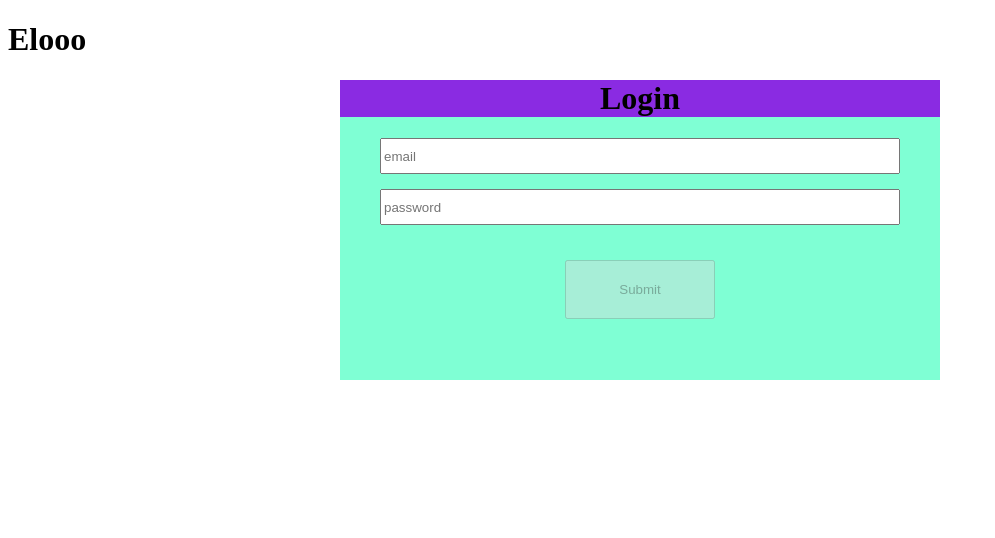
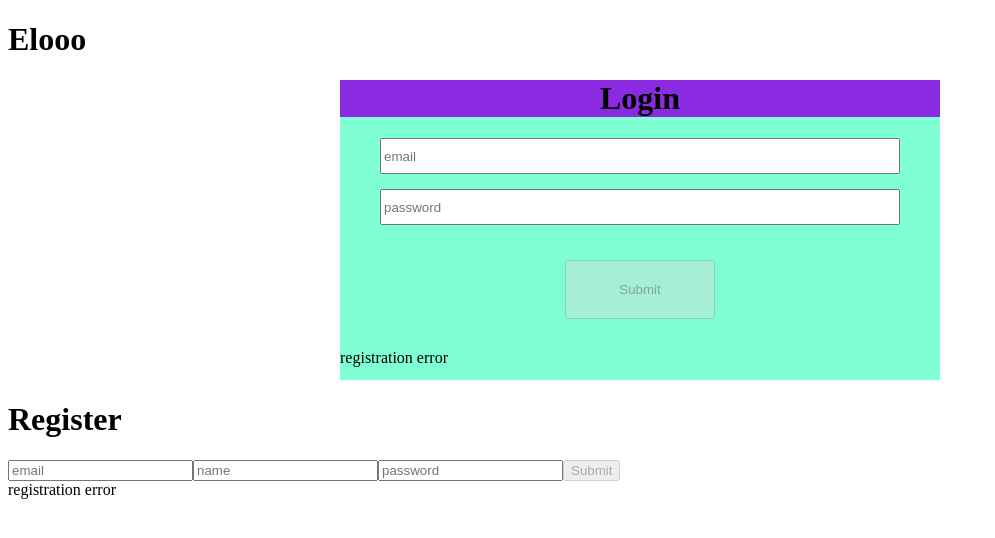
Before and after one commit to P4pucs/Djangular, an Angular app in the folder client/: page / in a window 1280 px wide. Shown: the top 538 px of the page, without its empty margins (0-995 px from the left). Built offline with nearby package versions, Linux system fonts and the light colour scheme.

Commit message:
Created register component ugly version.

```diff
--- a/client/src/app/app.component.html
+++ b/client/src/app/app.component.html
@@ -1,3 +1,4 @@
 <h1>Elooo</h1>
 
 <app-login></app-login>
+<app-register></app-register>
--- a/client/src/app/auth/login/login.component.html
+++ b/client/src/app/auth/login/login.component.html
@@ -12,5 +12,12 @@
         <input type="submit" id="submit-btn" [disabled]="loginForm.invalid">
     </form>
 
+    <span *ngIf="successful">
+        registration success
+    </span>
+    <span *ngIf="!successful">
+        registration error
+    </span>
+
 
 </div>
--- a/client/src/app/auth/login/login.component.ts
+++ b/client/src/app/auth/login/login.component.ts
@@ -11,6 +11,8 @@ import { AuthService } from '../auth.service';
 export class LoginComponent implements OnInit {
 
   loginForm: FormGroup
+
+  successful: boolean
 
   constructor(private formBuilder: FormBuilder, private authService: AuthService) { }
 
@@ -28,8 +30,14 @@ export class LoginComponent implements OnInit {
 
   onSubmit() {
     this.authService.loginUser(this.loginForm.value).subscribe(
-      res => console.log(res),
-      err => console.log(err)
+      res => {
+        this.successful = true
+        console.log(res)
+      },
+      err => {
+        console.log(err)
+        this.successful = false
+      }
     )
   }
 
--- a/client/src/app/auth/register/register.component.html
+++ b/client/src/app/auth/register/register.component.html
@@ -1,9 +1,16 @@
 <div id="container">
     <h1>Register</h1>
-    <form [formGroup]="registerForm">
+    <form [formGroup]="registerForm" (ngSubmit)="onSubmit()">
         <input type="text" placeholder="email" formControlName="email">
         <input type="text" placeholder="name" formControlName="name">
         <input type="password" placeholder="password" formControlName="password">
         <input type="submit" [disabled]="registerForm.invalid">
     </form>
+
+    <span *ngIf="successful">
+        registration success
+    </span>
+    <span *ngIf="!successful">
+        registration error
+    </span>
 </div>
--- a/client/src/app/auth/register/register.component.ts
+++ b/client/src/app/auth/register/register.component.ts
@@ -10,6 +10,8 @@ import { AuthService } from '../auth.service';
 export class RegisterComponent implements OnInit {
 
   registerForm: FormGroup
+
+  successful: Boolean
 
   constructor(private formBuilder: FormBuilder, private authService: AuthService) { }
 
@@ -32,8 +34,14 @@ export class RegisterComponent implements OnInit {
 
   onSubmit() {
     this.authService.registerUser(this.registerForm.value).subscribe(
-      res => console.log(res),
-      err => console.log(err)
+      res => {
+        this.successful = true
+        console.log(res)
+      },
+      err => {
+        console.log(err)
+        this.successful = false
+      }
     )
   }
 
```
